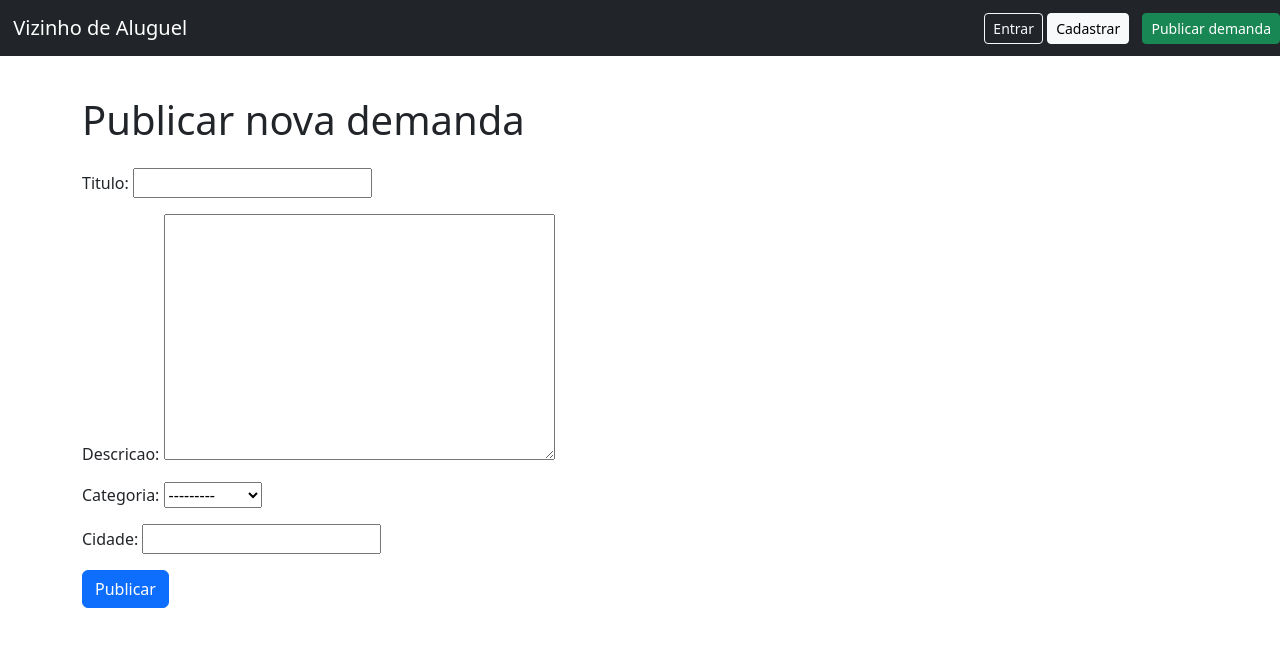
After one commit to laracruzw/vizinho, a Django app: page /demanda/nova/ in a window 1280 px wide. The commit adds this page. Shown: the top 647 px of the page. Run offline with Django 5.2, Linux system fonts and the light colour scheme.

Commit message:
feat: formulário de criação de demanda com mensagem de sucesso

```diff
--- /dev/null
+++ b/core/forms.py
@@ -0,0 +1,8 @@
+from django import forms
+from .models import Demanda
+
+
+class DemandaForm(forms.ModelForm):
+    class Meta:
+        model = Demanda
+        fields = ["titulo", "descricao", "categoria", "cidade"]
--- a/core/templates/core/base.html
+++ b/core/templates/core/base.html
@@ -20,8 +20,14 @@
         <a class="btn btn-light btn-sm" href="#">Cadastrar</a>
       </div>
     </div>
+    <a class="btn btn-success btn-sm" href="{% url 'criar_demanda' %}">Publicar demanda</a>
+
   </nav>
-
+  <div class="container mt-3">
+    {% for message in messages %}
+      <div class="alert alert-success">{{ message }}</div>
+    {% endfor %}
+  </div>
   <main class="container py-4">
     {% block content %}{% endblock %} <!-- o que as pags filhas preenchem -->
   </main>
--- /dev/null
+++ b/core/templates/core/criar_demanda.html
@@ -0,0 +1,14 @@
+
+{% extends "core/base.html" %}
+
+{% block title %}Nova demanda{% endblock %}
+
+{% block content %}
+  <h1 class="mb-4">Publicar nova demanda</h1>
+
+  <form method="post">
+    {% csrf_token %}
+    {{ form.as_p }}
+    <button type="submit" class="btn btn-primary">Publicar</button>
+  </form>
+{% endblock %}
--- a/core/urls.py
+++ b/core/urls.py
@@ -4,6 +4,7 @@ from . import views
 urlpatterns = [
     path("", views.home, name="home"), # "": endereço, views.home é a funct que responde,
     #  name é o apelido pra essa rota
+    path("demanda/nova/", views.criar_demanda, name="criar_demanda"),
     path("demanda/<int:pk>/", views.detalhe_demanda, name="detalhe_demanda"),
     path("sobre/", views.sobre, name="sobre"),
 ]
--- a/core/views.py
+++ b/core/views.py
@@ -1,10 +1,24 @@
-from django.shortcuts import get_object_or_404, render
+from django.shortcuts import render, get_object_or_404, redirect
 from .models import Demanda
-
+from .forms import DemandaForm
+from django.contrib import messages
 
 def home(request):
     demandas = Demanda.objects.filter(status="ABERTA").order_by("-criada_em")
     return render(request, "core/index.html", {"demandas": demandas})
+
+def criar_demanda(request):
+    if request.method == "POST":
+        form = DemandaForm(request.POST)
+        if form.is_valid():
+            demanda = form.save(commit=False)
+            demanda.cliente = request.user
+            demanda.save()
+            messages.success(request, "Demanda publicada com sucesso!")
+            return redirect("detalhe_demanda", pk=demanda.pk)
+    else:
+        form = DemandaForm()
+    return render(request, "core/criar_demanda.html", {"form": form})
 
 def detalhe_demanda(request, pk): # pk é o id da demanda
     demanda = get_object_or_404(Demanda, pk=pk)
```
